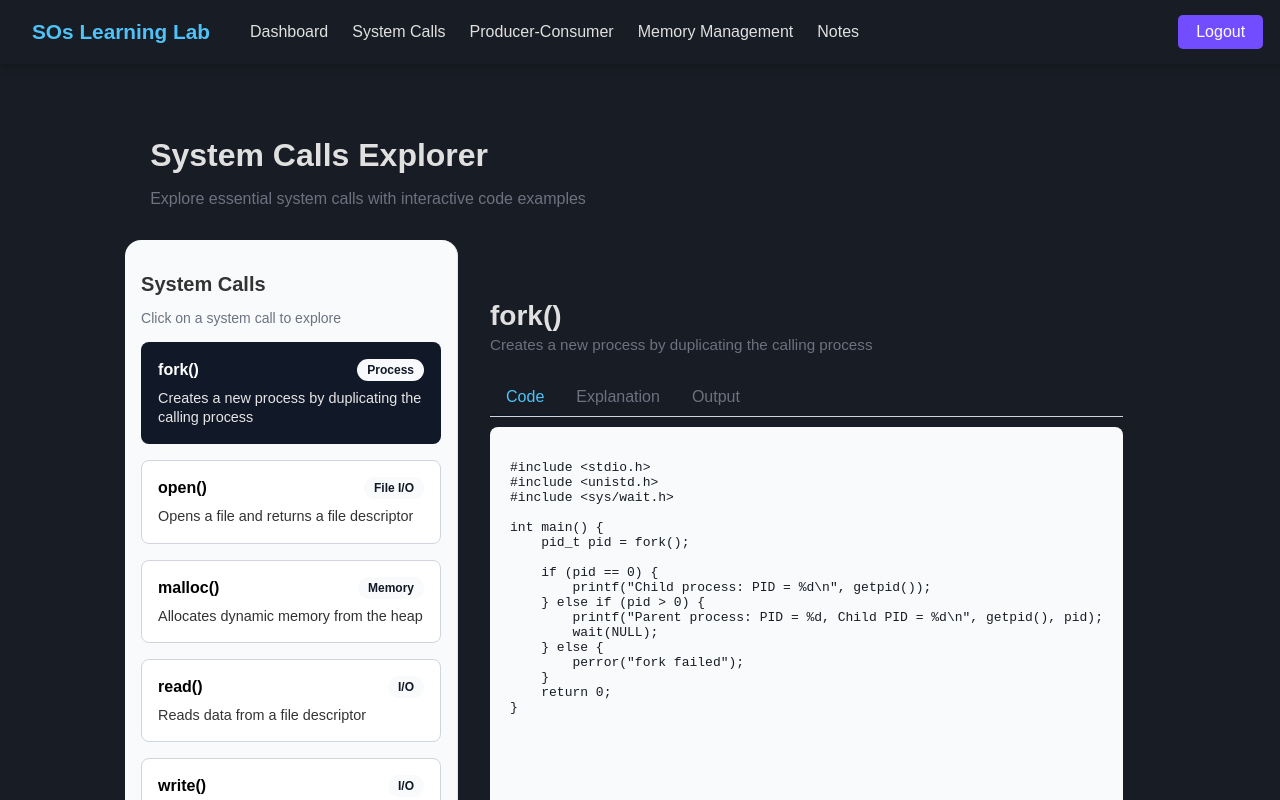
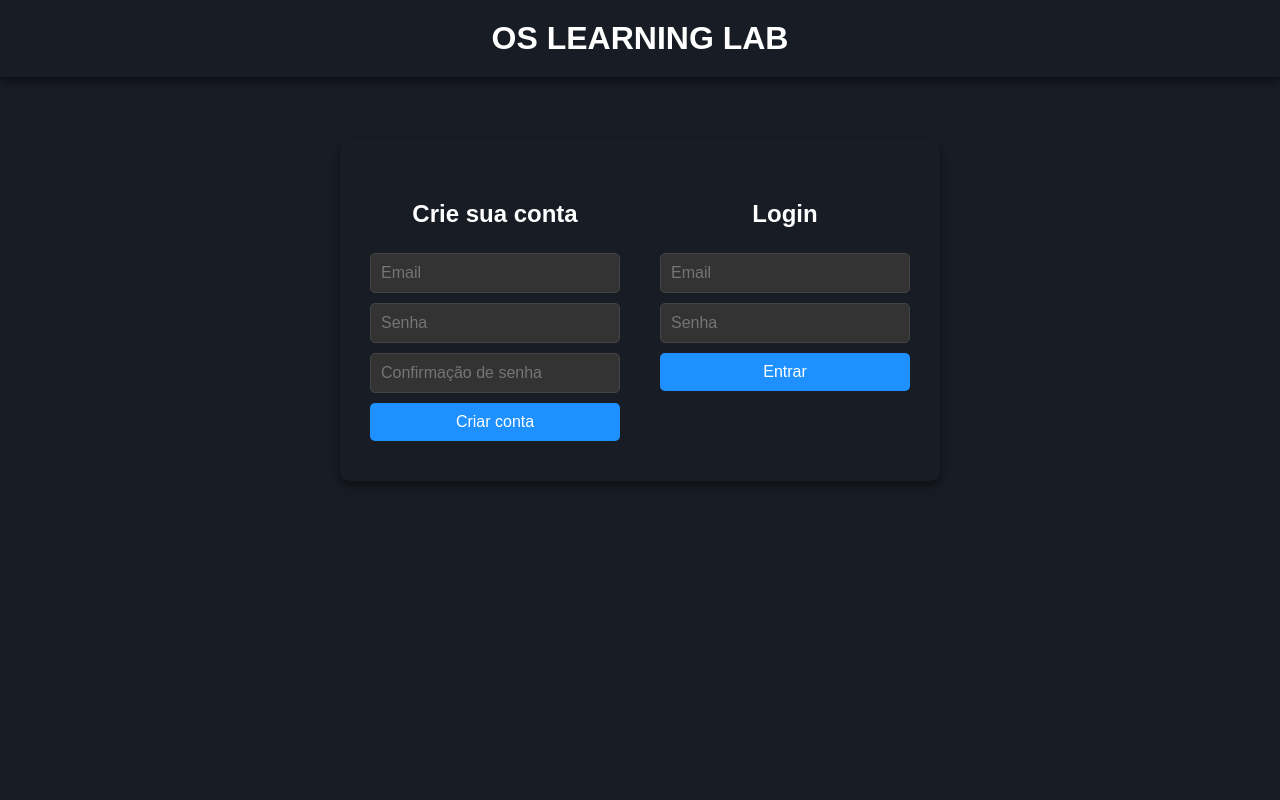
Before and after one commit to LHuss31/SOs_Project, a React (Vite) app: page / in a window 1280 px wide. Shown: the top 800 px of the page. Built offline with nearby package versions, Linux system fonts and the light colour scheme.

Commit message:
navBar atualizada

```diff
--- a/src/components/NavBar.jsx
+++ b/src/components/NavBar.jsx
@@ -16,6 +16,7 @@ export default function NavBar() {
       <div className="navbar-links">
         <Link to="/Dashboard">Dashboard</Link>
         <Link to="/SystemCalls">System Calls</Link>
+        <Link to="/IO-bound">IoBound</Link>
         <Link to="/producer-consumer">Producer-Consumer</Link>
         <Link to="/memory-management">Memory Management</Link>
         <Link to="/Notes">Notes</Link>
--- a/src/main.jsx
+++ b/src/main.jsx
@@ -10,7 +10,7 @@ createRoot(document.getElementById('root')).render(
   <StrictMode>
     <BrowserRouter>
        <Routes>
-        <Route path="/" element={<SystemCallsPage />} />
+        <Route path="/" element={<LoginCadastro />} />
           <Route path="/Notes" element={<Notes />} />
           <Route path="/SystemCalls" element={<SystemCallsPage />} />
           <Route path="/Dashboard" element={<Dashboard />} />
```
